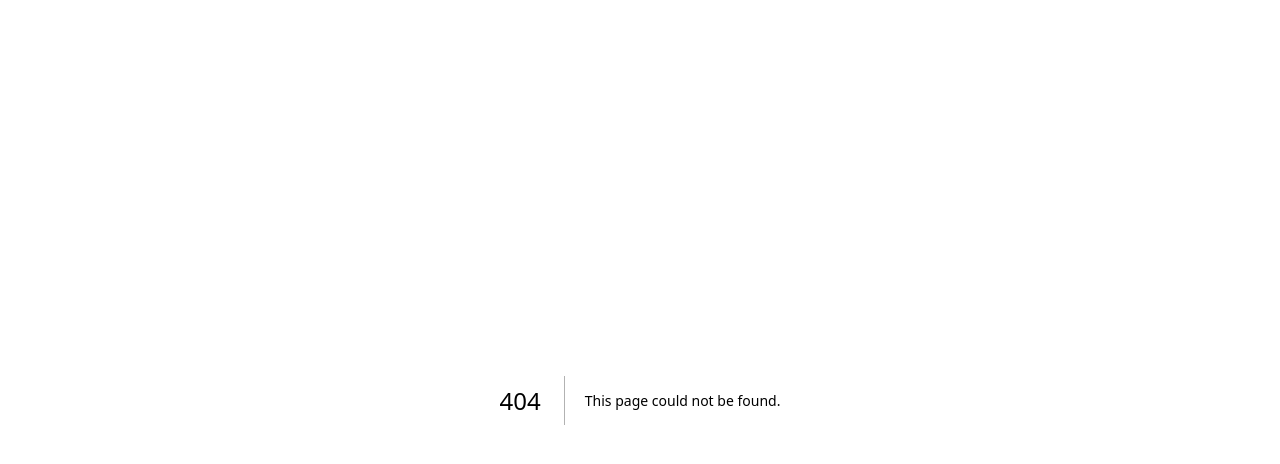
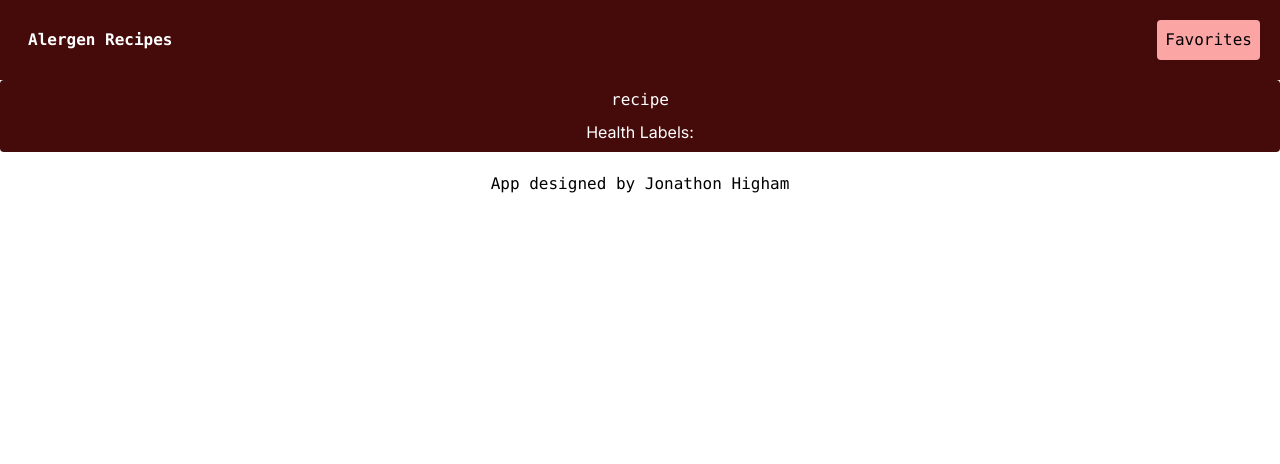
Before and after one commit to jsshigham/alergenRecipes, a Next.js app: page /recipe/1 in a window 1280 px wide. Before the commit this address had no page. Shown: the top 464 px of the page. Built offline with nearby package versions, Linux system fonts and the light colour scheme.

Commit message:
setting up ignore file

```diff
--- a/app/components/SearchTiles.js
+++ b/app/components/SearchTiles.js
@@ -71,7 +71,7 @@ function SearchTiles({ recipe, key,}) {
           }
         })}
       </div>
-      <Link href="../recipes" className="bg-white text-red-950 rounded font-mono p-1 text-center hover:bg-red-950 hover:text-white">
+      <Link href={`../recipe/${recipe.recipe.label}`} className="bg-white text-red-950 rounded font-mono p-1 text-center hover:bg-red-950 hover:text-white">
         More Infomation
       </Link>
 
--- a/app/home/HomePage.js
+++ b/app/home/HomePage.js
@@ -18,6 +18,9 @@ export default function Home() {
     'Vegetarian': false,
   });
 
+  const key = process.env.APP_KEY;
+  const id = process.env.APP_ID;
+  console.log(key, id);
 
 
   const handleKeyDown = (event) => {
@@ -34,9 +37,10 @@ export default function Home() {
   useEffect(() => {
     async function getRecipes() {
       const recipes = await axios(
-        `https://api.edamam.com/api/recipes/v2?q=${searchValueFromButtonClick}&app_key=f1ee630273942c466dfa65a1df7f9ad7&app_id=ada97f84&type=any`
+        `https://api.edamam.com/api/recipes/v2?q=${searchValueFromButtonClick}&app_key=${key}&app_id=${id}&type=any`
       );
       setRecipes(recipes.data.hits);
+      console.log(recipes.data.hits)
     }
     getRecipes();
   }, [searchValueFromButtonClick]);
--- a/app/recipes/page.js
+++ b/app/recipe/[recipe]/page.js
@@ -1,7 +1,7 @@
 import React from 'react'
-import Header from '../components/Header'
-import Footer from '../components/Footer'
-import RecipeTileLarge from '../components/RecipeTileLarge'
+import Header from '../../components/Header'
+import Footer from '../../components/Footer'
+import RecipeTileLarge from '../../components/RecipeTileLarge'
 
 function RecipePage() {
   return (
```
Also changed, not shown: 1 other file (tests, documents, lock files or other folders).
